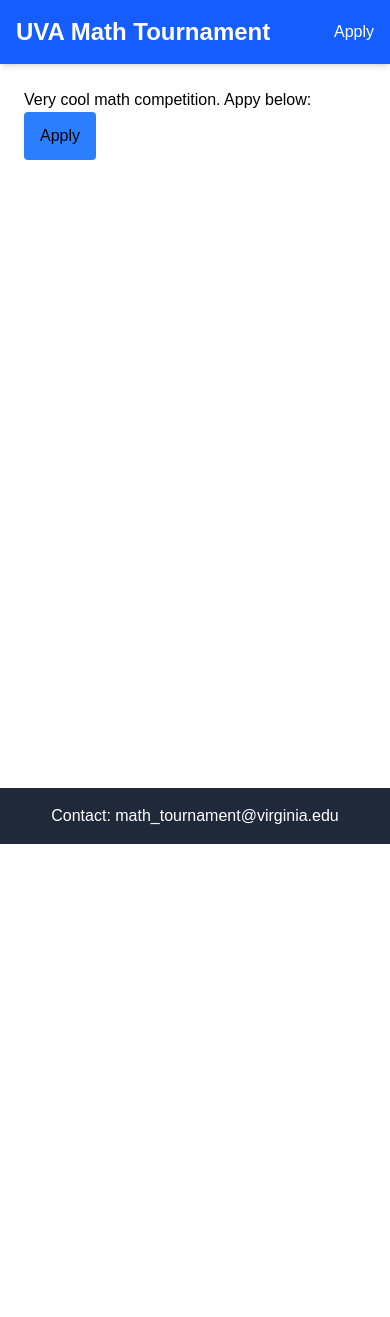
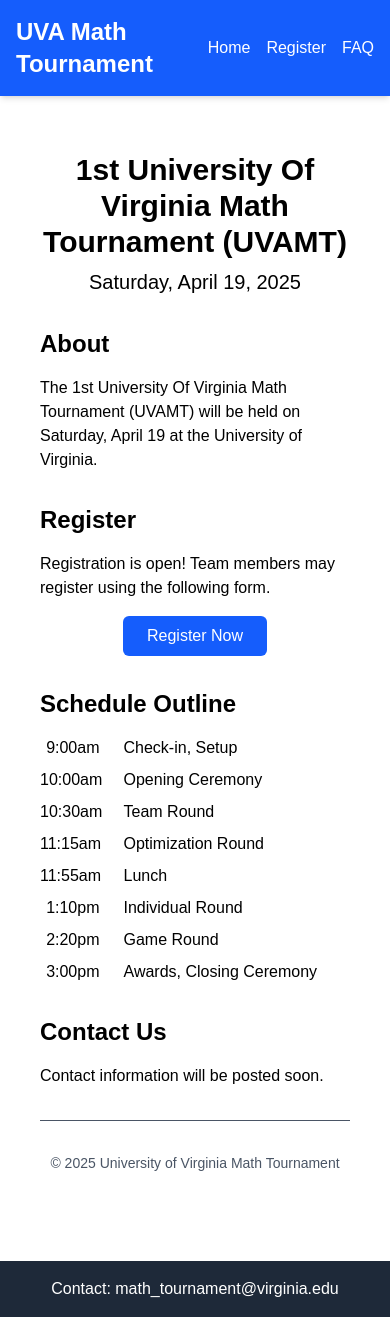
Before and after one commit to mkornilov07/uvamt-website, a Next.js app in the folder uvamt-website/: page / in a window 390 px wide. Before the commit the page ends 844 px from the top, so only its background shows below. Built offline with nearby package versions, Linux system fonts and the light colour scheme.

Commit message:
added about, registration, faq, schedule

```diff
--- a/uvamt-website/app/apply/page.tsx
+++ /dev/null
@@ -1,6 +0,0 @@
-export default function Apply() {
-    return <>
-    <iframe src="https://docs.google.com/forms/d/e/1FAIpQLSd3O9TIiDp9xYY81jq9Fh86agvUkTHri8VnhWV8TXtixMbugQ/viewform?embedded=true" width="640" height="381" frameBorder="0" marginHeight="0" marginWidth="0">Loading…</iframe>
-
-    </>
-}
--- /dev/null
+++ b/uvamt-website/app/faq/page.tsx
@@ -0,0 +1,39 @@
+import Link from "next/link"
+
+export default function Home() {
+  return (
+    <div className="max-w-4xl mx-auto px-4 py-8">
+
+      <main>
+
+        <section className="mb-8">
+          <h2 className="text-2xl font-semibold mb-4">Frequently Asked Questions</h2>
+
+          <div className="mb-4">
+            <h3 className="font-medium">Q: When/where will the contest be hosted?</h3>
+            <p>A: The contest will be hosted in-person at the University of Virginia on April 19, 2025.</p>
+          </div>
+
+          <div className="mb-4">
+            <h3 className="font-medium">Q: How many people per team?</h3>
+            <p>A: Teams will consist of 6 students. However, smaller teams or individuals are also welcome to register – we will merge them into full teams.</p>
+          </div>
+
+          <div className="mb-4">
+            <h3 className="font-medium">Q: Are there prizes for winning?</h3>
+            <p>A: We will award certificates and some other small prizes - stay tuned!</p>
+          </div>
+
+          <div className="mb-4">
+            <h3 className="font-medium">Q: Is there a registration fee?</h3>
+            <p>A: UVAMT is free for all participants.</p>
+          </div>
+        </section>
+      </main>
+
+      <footer className="text-center text-sm text-gray-600 pt-8 border-t">
+        <p>&copy; 2025 University of Virginia Math Tournament</p>
+      </footer>
+    </div>
+  );
+}
--- a/uvamt-website/app/layout.tsx
+++ b/uvamt-website/app/layout.tsx
@@ -3,6 +3,7 @@
 import "./globals.css";
 import Link from "next/link";
 import { ReactNode } from "react";
+import Image from "next/image";
 const geistSans = Geist({
   variable: "--font-geist-sans",
   subsets: ["latin"],
@@ -29,7 +30,9 @@
             <span className="text-2xl font-bold cursor-pointer">UVA Math Tournament</span>
           </Link>
           <div className="space-x-4">
-            <Link href="/apply" className="hover:underline">Apply</Link>
+            <Link href="/" className="hover:underline">Home</Link>
+            <Link href="/register" className="hover:underline">Register</Link>
+            <Link href="/faq" className="hover:underline">FAQ</Link>
             {/* <Link href="/leaderboard" className="hover:underline">Leaderboard</Link>
             <Link href="/about" className="hover:underline">About</Link> */}
           </div>
--- a/uvamt-website/app/page.tsx
+++ b/uvamt-website/app/page.tsx
@@ -2,8 +2,71 @@
 
 export default function Home() {
   return (
-    <>
-    <p>Very cool math competition. Appy below:</p>
-    <Link href = "apply"><button className="bg-blue-500 rounded py-3 px-4 cursor-pointer hover:bg-blue-700">Apply</button></Link></>
+    <div className="max-w-4xl mx-auto px-4 py-8">
+
+      <header className="mb-8 text-center">
+        <h1 className="text-3xl font-bold mb-2">1st University Of Virginia Math Tournament (UVAMT)</h1>
+        <p className="text-xl">Saturday, April 19, 2025</p>
+      </header>
+
+      <main>
+        <section className="mb-8">
+          <h2 className="text-2xl font-semibold mb-4">About</h2>
+          <p>
+            The 1st University Of Virginia Math Tournament (UVAMT) will be held on <span className="font-medium">Saturday, April 19</span> at the University of Virginia.
+          </p>
+        </section>
+
+        <section className="mb-8">
+          <h2 className="text-2xl font-semibold mb-4">Register</h2>
+          <p className="mb-4">
+            Registration is <span className="font-medium">open</span>! Team members may register using the following form.
+          </p>
+          <div className="text-center">
+            <Link href="/register" className="inline-block bg-blue-600 text-white px-6 py-2 rounded-md hover:bg-blue-700 transition-colors">
+              Register Now
+            </Link>
+          </div>
+        </section>
+
+        <section className="mb-8">
+          <h2 className="text-2xl font-semibold mb-4">Schedule Outline</h2>
+          <div className="grid grid-cols-12 gap-x-6 gap-y-2">
+            <div className="col-span-3 sm:col-span-2 font-medium text-right">9:00am</div>
+            <div className="col-span-9 sm:col-span-10">Check-in, Setup</div>
+
+            <div className="col-span-3 sm:col-span-2 font-medium text-right">10:00am</div>
+            <div className="col-span-9 sm:col-span-10">Opening Ceremony</div>
+
+            <div className="col-span-3 sm:col-span-2 font-medium text-right">10:30am</div>
+            <div className="col-span-9 sm:col-span-10">Team Round</div>
+
+            <div className="col-span-3 sm:col-span-2 font-medium text-right">11:15am</div>
+            <div className="col-span-9 sm:col-span-10">Optimization Round</div>
+
+            <div className="col-span-3 sm:col-span-2 font-medium text-right">11:55am</div>
+            <div className="col-span-9 sm:col-span-10">Lunch</div>
+
+            <div className="col-span-3 sm:col-span-2 font-medium text-right">1:10pm</div>
+            <div className="col-span-9 sm:col-span-10">Individual Round</div>
+
+            <div className="col-span-3 sm:col-span-2 font-medium text-right">2:20pm</div>
+            <div className="col-span-9 sm:col-span-10">Game Round</div>
+
+            <div className="col-span-3 sm:col-span-2 font-medium text-right">3:00pm</div>
+            <div className="col-span-9 sm:col-span-10">Awards, Closing Ceremony</div>
+          </div>
+        </section>
+
+        <section className="mb-8">
+          <h2 className="text-2xl font-semibold mb-4">Contact Us</h2>
+          <p>Contact information will be posted soon.</p>
+        </section>
+      </main>
+
+      <footer className="text-center text-sm text-gray-600 pt-8 border-t">
+        <p>&copy; 2025 University of Virginia Math Tournament</p>
+      </footer>
+    </div>
   );
 }
--- /dev/null
+++ b/uvamt-website/app/register/page.tsx
@@ -0,0 +1,6 @@
+export default function Register() {
+    return <>
+    <iframe src="https://docs.google.com/forms/d/e/1FAIpQLSd3O9TIiDp9xYY81jq9Fh86agvUkTHri8VnhWV8TXtixMbugQ/viewform?embedded=true" width="640" height="2381" frameBorder="0" marginHeight="0" marginWidth="0">Loading…</iframe>
+
+    </>
+}
```
